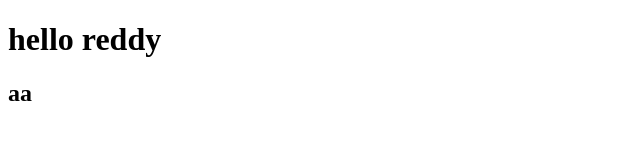
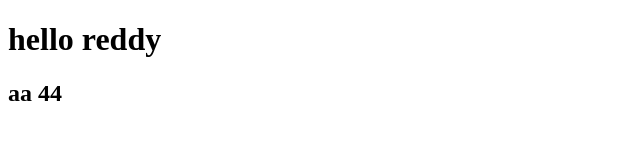
Before and after one commit to asiek728/intro_to_git, a plain HTML site: page index.html in a window 1280 px wide. Shown: the full height of the page, 0-640 px from the left. Drawn offline with Linux system fonts and the light colour scheme.

Commit message:
change heading

```diff
--- a/index.html
+++ b/index.html
@@ -7,6 +7,6 @@
 </head>
 <body>
     <h1> hello reddy </h1>
-    <h2>aa </h2>
+    <h2>aa 44</h2>
 </body>
 </html>
```
